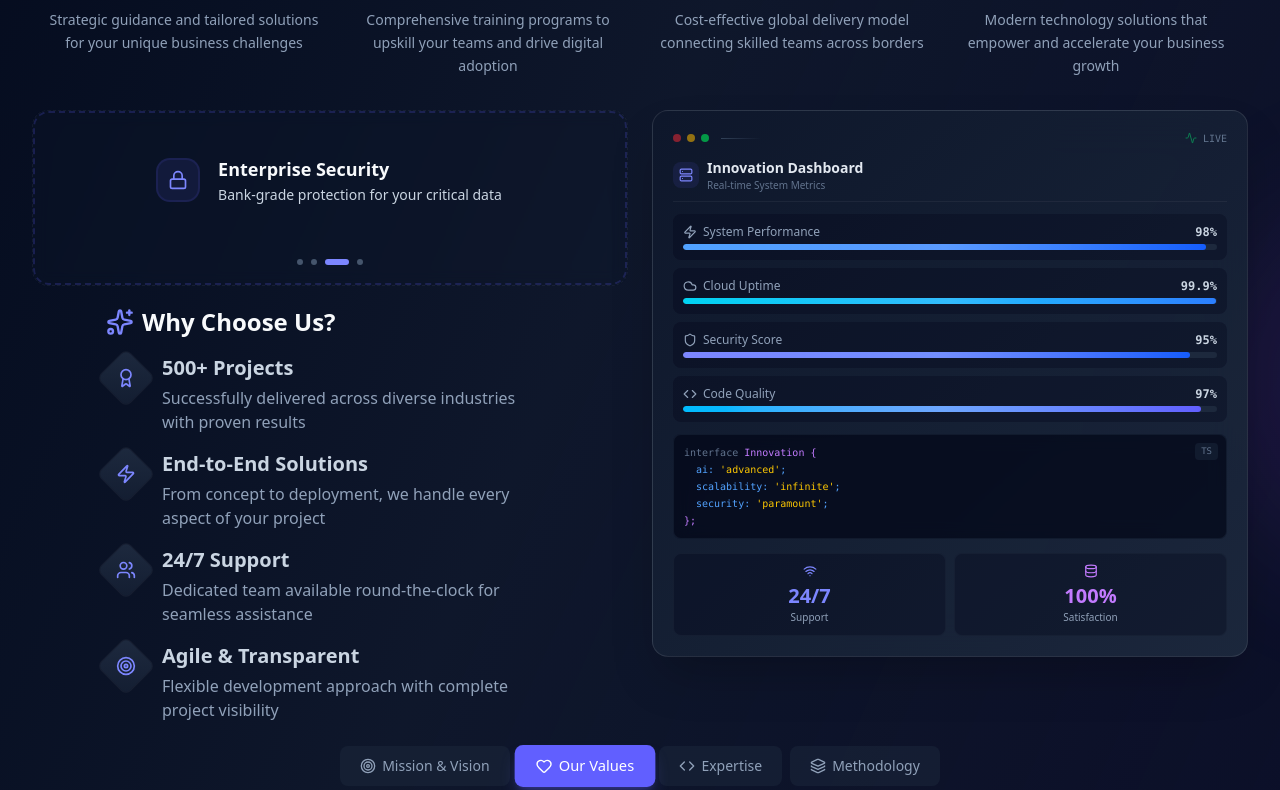
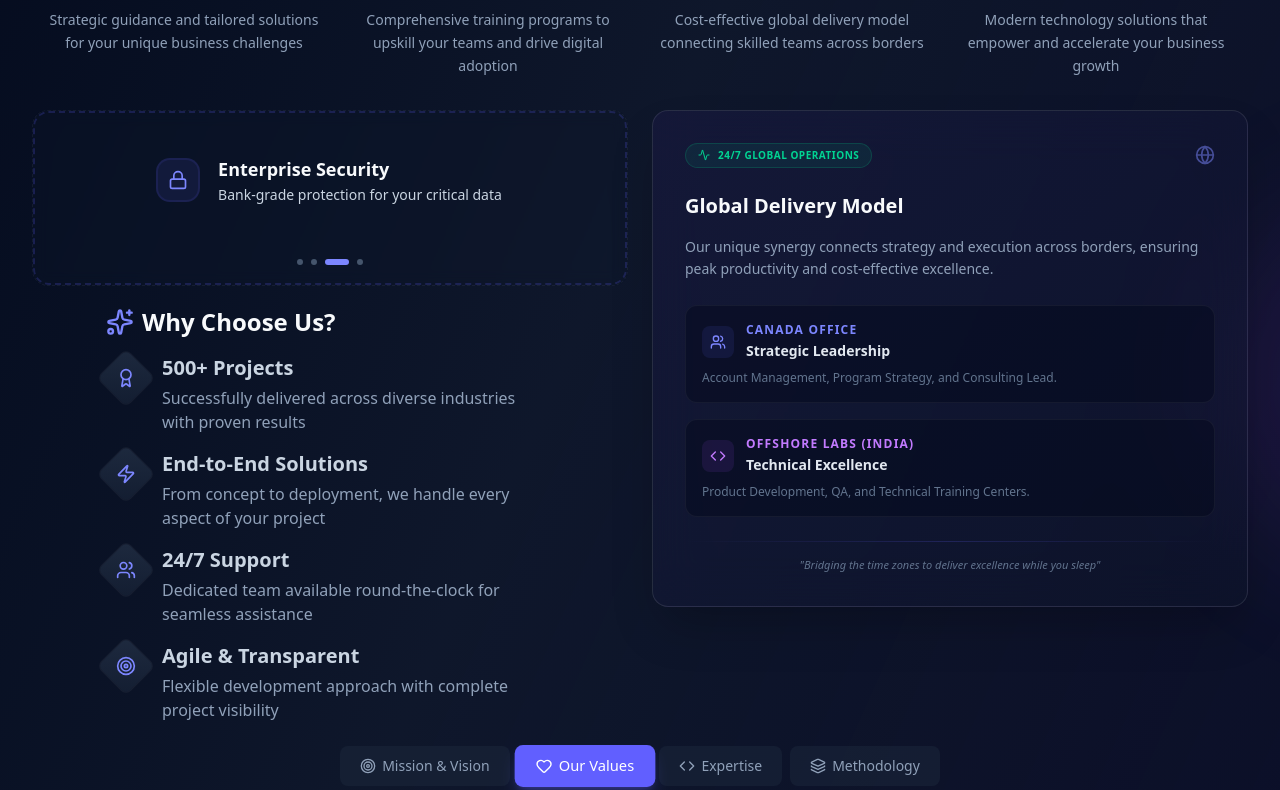
Before and after one commit to Himanshugurve/Kaav_website, a React (Vite) app: page / in a window 1280 px wide. Shown: the part 1930-2720 px from the top of the page. Built offline with nearby package versions, Linux system fonts and the light colour scheme.

Commit message:
feat: add Footer, About, Clients, and Contact sections along with new image assets.

```diff
--- a/src/components/Footer.jsx
+++ b/src/components/Footer.jsx
@@ -20,12 +20,6 @@ const Footer = () => {
     'Clients'
   ];
 
-  const legal = [
-    'Privacy Policy',
-    'Terms of Service',
-    'Cookie Policy'
-  ];
-
 
   return (
     <footer className="relative overflow-hidden border-t border-white/5 bg-gradient-to-b from-slate-950 to-black">
@@ -39,9 +33,11 @@ const Footer = () => {
             {/* Brand Section - Takes more space */}
             <div className="lg:col-span-4">
               <div className="mb-4">
-                <h3 className="mb-2 bg-gradient-to-r from-indigo-400 to-cyan-400 bg-clip-text text-2xl font-bold text-transparent">
-                  KAAV
-                </h3>
+                <img
+                  src="/Images/KAAV-ITES-DARK.png"
+                  alt="Kavv Logos"
+                  className="h-12 w-auto max-h-full object-contain transform scale-110 hover:scale-125 transition-transform duration-200"
+                />
                 <p className="text-sm text-slate-400">
                   Transforming ideas into powerful digital solutions
                 </p>
@@ -66,7 +62,7 @@ const Footer = () => {
             </div>
 
             {/* Links Section - Compact grid */}
-            <div className="grid grid-cols-2 gap-8 sm:grid-cols-3 lg:col-span-8">
+            <div className="grid grid-cols-2 gap-8 lg:col-span-8">
               {/* Services */}
               <div>
                 <h4 className="mb-3 text-xs font-semibold uppercase tracking-wider text-slate-300">
@@ -106,26 +102,6 @@ const Footer = () => {
                   ))}
                 </ul>
               </div>
-
-              {/* Legal */}
-              <div>
-                <h4 className="mb-3 text-xs font-semibold uppercase tracking-wider text-slate-300">
-                  Legal
-                </h4>
-                <ul className="space-y-2 text-sm">
-                  {legal.map((item) => (
-                    <li key={item}>
-                      <a
-                        href="#"
-                        className="group inline-flex items-center gap-1 text-slate-400 transition-colors hover:text-indigo-400"
-                      >
-                        {item}
-                        <ArrowUpRight className="h-3 w-3 opacity-0 transition-all group-hover:opacity-100 group-hover:translate-x-0.5 group-hover:-translate-y-0.5" />
-                      </a>
-                    </li>
-                  ))}
-                </ul>
-              </div>
             </div>
           </div>
         </div>
--- a/src/sections/About.jsx
+++ b/src/sections/About.jsx
@@ -62,12 +62,6 @@ const useIntersectionObserver = (options = {}) => {
 const About = () => {
   const [activeTab, setActiveTab] = useState('values');
   const [currentFeatureIndex, setCurrentFeatureIndex] = useState(0);
-  const [metrics, setMetrics] = useState({
-    performance: 0,
-    uptime: 0,
-    security: 0,
-    quality: 0
-  });
 
   const headerRef = useIntersectionObserver();
   const statsRef = useIntersectionObserver();
@@ -77,36 +71,6 @@ const About = () => {
   const achievementsRef = useIntersectionObserver();
   const ctaRef = useIntersectionObserver();
 
-  // Animate metrics on dashboard
-  useEffect(() => {
-    if (contentRef.isIntersecting) {
-      const targets = { performance: 98, uptime: 99.9, security: 95, quality: 97 };
-      const duration = 2000;
-      const steps = 60;
-      const stepDuration = duration / steps;
-
-      let currentStep = 0;
-      const interval = setInterval(() => {
-        currentStep++;
-        const progress = currentStep / steps;
-        const easeOut = 1 - Math.pow(1 - progress, 3);
-
-        setMetrics({
-          performance: targets.performance * easeOut,
-          uptime: targets.uptime * easeOut,
-          security: targets.security * easeOut,
-          quality: targets.quality * easeOut
-        });
-
-        if (currentStep >= steps) {
-          clearInterval(interval);
-          setMetrics(targets);
-        }
-      }, stepDuration);
-
-      return () => clearInterval(interval);
-    }
-  }, [contentRef.isIntersecting]);
 
   // Auto-rotate features
   useEffect(() => {
@@ -634,101 +598,67 @@ const About = () => {
             </div>
           </div>
 
-          {/* Right Column - Innovation Dashboard */}
+          {/* Right Column - Global Delivery Model */}
           <div className={`${contentRef.isIntersecting ? 'animate-fade-in-right delay-300' : 'opacity-0'}`}>
-            <div className="group relative overflow-hidden rounded-xl sm:rounded-2xl border border-white/10 bg-gradient-to-br from-slate-900/95 to-slate-800/95 p-4 sm:p-5 shadow-2xl backdrop-blur-xl transition-all duration-700">
-              <div className="absolute inset-0 opacity-0 transition-opacity duration-700">
-                <div className="absolute inset-0 bg-gradient-to-br from-indigo-500/10 via-purple-500/10 to-pink-500/10" />
-              </div>
+            <div className="group relative overflow-hidden rounded-xl sm:rounded-2xl border border-white/10 bg-gradient-to-br from-indigo-950/40 to-slate-900/40 p-6 md:p-8 shadow-2xl backdrop-blur-xl transition-all duration-700">
+              <div className="absolute inset-0 bg-gradient-to-br from-indigo-500/5 via-purple-500/5 to-transparent opacity-0 transition-opacity duration-700 group-hover:opacity-100" />
 
-              <div className="relative space-y-2.5 sm:space-y-3">
-                {/* Header */}
+              <div className="relative space-y-6">
                 <div className="flex items-center justify-between">
-                  <div className="flex items-center gap-2 sm:gap-3">
-                    <div className="flex gap-1.5">
-                      <div className="h-2 w-2 animate-pulse rounded-full bg-red-500" />
-                      <div className="h-2 w-2 animate-pulse rounded-full bg-yellow-500" style={{ animationDelay: '0.2s' }} />
-                      <div className="h-2 w-2 animate-pulse rounded-full bg-green-500" style={{ animationDelay: '0.4s' }} />
+                  <div className="inline-flex items-center gap-2 rounded-full border border-emerald-500/20 bg-emerald-500/10 px-3 py-1 text-[10px] font-bold uppercase tracking-wider text-emerald-400">
+                    <Activity className="h-3 w-3" />
+                    24/7 Global Operations
+                  </div>
+                  <Globe className="h-5 w-5 text-indigo-400 animate-pulse" />
+                </div>
+
+                <div className="space-y-4">
+                  <h4 className="text-xl font-bold text-slate-50">Global Delivery Model</h4>
+                  <p className="text-sm text-slate-400 leading-relaxed">
+                    Our unique synergy connects strategy and execution across borders, ensuring peak productivity and cost-effective excellence.
+                  </p>
+                </div>
+
+                <div className="grid gap-4">
+                  {/* Canada Node */}
+                  <div className="relative rounded-xl border border-white/5 bg-slate-950/40 p-4 transition-all duration-300 hover:border-indigo-500/30">
+                    <div className="flex items-center gap-3">
+                      <div className="rounded-lg bg-indigo-500/10 p-2 text-indigo-400">
+                        <Users className="h-4 w-4" />
+                      </div>
+                      <div>
+                        <span className="block text-xs font-bold text-indigo-400 uppercase tracking-widest">Canada Office</span>
+                        <span className="text-sm font-semibold text-slate-200">Strategic Leadership</span>
+                      </div>
                     </div>
-                    <div className="h-px w-6 sm:w-10 bg-gradient-to-r from-slate-700 to-transparent" />
+                    <p className="mt-2 text-xs text-slate-500">
+                      Account Management, Program Strategy, and Consulting Lead.
+                    </p>
                   </div>
-                  <div className="flex items-center gap-1.5">
-                    <Activity className="h-3 w-3 text-green-400 animate-pulse" />
-                    <span className="text-[9px] sm:text-[10px] font-mono text-slate-500">LIVE</span>
+
+                  {/* Indian Node */}
+                  <div className="relative rounded-xl border border-white/5 bg-slate-950/40 p-4 transition-all duration-300 hover:border-purple-500/30">
+                    <div className="flex items-center gap-3">
+                      <div className="rounded-lg bg-purple-500/10 p-2 text-purple-400">
+                        <Code className="h-4 w-4" />
+                      </div>
+                      <div>
+                        <span className="block text-xs font-bold text-purple-400 uppercase tracking-widest">Offshore Labs (India)</span>
+                        <span className="text-sm font-semibold text-slate-200">Technical Excellence</span>
+                      </div>
+                    </div>
+                    <p className="mt-2 text-xs text-slate-500">
+                      Product Development, QA, and Technical Training Centers.
+                    </p>
                   </div>
                 </div>
 
-                {/* Dashboard Title */}
-                <div className="flex items-center gap-2 border-b border-white/5 pb-2">
-                  <div className="rounded-lg bg-indigo-500/10 p-1.5">
-                    <Server className="h-3.5 w-3.5 text-indigo-400" />
-                  </div>
-                  <div>
-                    <h4 className="text-xs sm:text-sm font-semibold text-slate-200">Innovation Dashboard</h4>
-                    <p className="text-[9px] sm:text-[10px] text-slate-500">Real-time System Metrics</p>
-                  </div>
-                </div>
-
-                {/* Metrics */}
-                <div className="space-y-2">
-                  {[
-                    { label: 'System Performance', value: metrics.performance, color: 'from-blue-400 to-blue-600', icon: <Zap className="h-3 w-3 sm:h-3.5 sm:w-3.5" /> },
-                    { label: 'Cloud Uptime', value: metrics.uptime, color: 'from-cyan-400 to-blue-500', icon: <Cloud className="h-3 w-3 sm:h-3.5 sm:w-3.5" /> },
-                    { label: 'Security Score', value: metrics.security, color: 'from-indigo-400 to-blue-600', icon: <Shield className="h-3 w-3 sm:h-3.5 sm:w-3.5" /> },
-                    { label: 'Code Quality', value: metrics.quality, color: 'from-sky-400 to-indigo-500', icon: <Code className="h-3 w-3 sm:h-3.5 sm:w-3.5" /> },
-                  ].map((metric, index) => (
-                    <div key={index} className="group/metric space-y-1 rounded-lg bg-slate-950/30 p-2 sm:p-2.5 transition-all duration-300 hover:bg-slate-950/50">
-                      <div className="flex items-center justify-between text-xs">
-                        <div className="flex items-center gap-1.5">
-                          <div className="text-slate-400">{metric.icon}</div>
-                          <span className="font-medium text-slate-400 text-[10px] sm:text-xs">{metric.label}</span>
-                        </div>
-                        <span className="font-mono text-[10px] sm:text-xs font-semibold text-slate-300">
-                          {metric.value.toFixed(metric.label === 'Cloud Uptime' ? 1 : 0)}%
-                        </span>
-                      </div>
-                      <div className="relative h-1.5 overflow-hidden rounded-full bg-slate-800">
-                        <div
-                          className={`h-full rounded-full bg-gradient-to-r ${metric.color} transition-all duration-1000 ease-out`}
-                          style={{ width: `${metric.value}%` }}
-                        >
-                          <div className="h-full w-full animate-shimmer bg-gradient-to-r from-transparent via-white/20 to-transparent" />
-                        </div>
-                      </div>
-                    </div>
-                  ))}
-                </div>
-
-                {/* Code Block */}
-                <div className="group/code relative overflow-hidden rounded-lg border border-slate-800/50 bg-slate-950/70 p-2 sm:p-2.5 font-mono text-[9px] sm:text-[10px] backdrop-blur-sm transition-all duration-300 hover:border-indigo-500/30">
-                  <div className="absolute right-2 top-2 rounded bg-slate-800/50 px-1.5 py-0.5 text-[8px] sm:text-[9px] text-slate-500">TS</div>
-                  <div className="space-y-0.5">
-                    <div className="text-purple-400"><span className="text-slate-500">interface</span> Innovation {'{'}</div>
-                    <div className="ml-2 sm:ml-3 text-blue-400">ai: <span className="text-yellow-400">'advanced'</span>;</div>
-                    <div className="ml-2 sm:ml-3 text-blue-400">scalability: <span className="text-yellow-400">'infinite'</span>;</div>
-                    <div className="ml-2 sm:ml-3 text-blue-400">security: <span className="text-yellow-400">'paramount'</span>;</div>
-                    <div className="text-purple-400">{'}'};
-                    </div>
-                  </div>
-                  <div className="absolute inset-0 bg-gradient-to-r from-transparent via-indigo-500/5 to-transparent opacity-0 transition-opacity duration-300 group-hover/code:opacity-100" />
-                </div>
-
-                {/* Status Grid */}
-                <div className="grid grid-cols-2 gap-2 pt-0.5">
-                  <div className="group/status card-hover-effect overflow-hidden rounded-lg border border-slate-800/50 bg-slate-950/30 p-2 sm:p-2.5 text-center transition-all duration-300 hover:border-indigo-500/30 hover:bg-slate-950/50">
-                    <div className="mb-1 flex items-center justify-center">
-                      <Wifi className="h-3.5 w-3.5 text-indigo-400" />
-                    </div>
-                    <div className="text-lg sm:text-xl font-bold text-indigo-400 transition-all duration-300 group-hover/status:scale-110">24/7</div>
-                    <div className="text-[9px] sm:text-[10px] text-slate-400">Support</div>
-                  </div>
-                  <div className="group/status card-hover-effect overflow-hidden rounded-lg border border-slate-800/50 bg-slate-950/30 p-2 sm:p-2.5 text-center transition-all duration-300 hover:border-purple-500/30 hover:bg-slate-950/50">
-                    <div className="mb-1 flex items-center justify-center">
-                      <Database className="h-3.5 w-3.5 text-purple-400" />
-                    </div>
-                    <div className="text-lg sm:text-xl font-bold text-purple-400 transition-all duration-300 group-hover/status:scale-110">100%</div>
-                    <div className="text-[9px] sm:text-[10px] text-slate-400">Satisfaction</div>
-                  </div>
+                {/* Connection Line Visualization */}
+                <div className="relative pt-4 text-center">
+                  <div className="absolute inset-x-0 top-0 h-px bg-gradient-to-r from-transparent via-indigo-500/20 to-transparent" />
+                  <p className="text-[11px] font-medium text-slate-500 italic">
+                    "Bridging the time zones to deliver excellence while you sleep"
+                  </p>
                 </div>
               </div>
             </div>
--- a/src/sections/Clients.jsx
+++ b/src/sections/Clients.jsx
@@ -1,23 +1,44 @@
 import React, { useEffect, useRef } from 'react';
 import { Star, TrendingUp, Shield, Zap } from 'lucide-react';
+
+const LogoImage = ({ src, alt, fallbackText }) => {
+  const [hasError, setHasError] = React.useState(false);
+
+  if (!src || hasError) {
+    return (
+      <div className="flex h-full w-full items-center justify-center text-2xl font-bold bg-gradient-to-r from-indigo-400 to-purple-400 bg-clip-text text-transparent">
+        {fallbackText}
+      </div>
+    );
+  }
+
+  return (
+    <img
+      src={src}
+      alt={alt}
+      className="h-full w-full object-contain p-2 transition-transform duration-300 group-hover:scale-110"
+      onError={() => setHasError(true)}
+    />
+  );
+};
 
 const Clients = () => {
   const scrollRef = useRef(null);
 
   // Sample clients data - replace with your actual data
   const clients = [
-    'TechCorp Solutions',
-    'Global Industries',
-    'Innovation Labs',
-    'Digital Ventures',
-    'Future Systems',
-    'Smart Enterprises',
-    'Cloud Networks',
-    'Data Dynamics',
-    'Quantum Tech',
-    'NextGen Solutions',
-    'Alpha Systems',
-    'Beta Corporation'
+    {
+      name: 'Fat2Fit',
+      domain: 'fat2fitxpress.com',
+      logo: '/Images/fat2fit-logo.png',
+      testimonial: 'KAAV transformed our fitness platform with a seamless UI and robust backend. Their expertise in React and Node.js is top-notch.'
+    },
+    {
+      name: 'VenX',
+      domain: 'venx.co.in',
+      logo: '/Images/venx-logo.png',
+      testimonial: 'The team at KAAV delivered a high-performance solution that exceeded our expectations. Their attention to detail and technical skill is exceptional.'
+    }
   ];
 
   const stats = [
@@ -50,7 +71,7 @@ const Clients = () => {
   }, []);
 
   // Duplicate clients for seamless loop
-  const duplicatedClients = [...clients, ...clients, ...clients];
+  const duplicatedClients = [...clients, ...clients, ...clients, ...clients, ...clients, ...clients];
 
   return (
     <section id="clients" className="relative scroll-mt-24 overflow-hidden bg-gradient-to-b from-slate-950 via-indigo-950/20 to-slate-950 py-20">
@@ -72,7 +93,7 @@ const Clients = () => {
             <span className="bg-gradient-to-r from-indigo-400 via-purple-400 to-cyan-400 bg-clip-text text-transparent"> Industry Leaders</span>
           </h2>
           <p className="mx-auto max-w-2xl text-lg text-slate-400">
-            Join hundreds of companies that trust us to deliver innovative solutions and drive their digital transformation
+            Partnering with visionary brands to deliver innovative solutions and drive their digital transformation
           </p>
         </div>
 
@@ -92,7 +113,7 @@ const Clients = () => {
               <div
                 key={index}
                 className="group relative flex-shrink-0"
-                style={{ width: '280px' }}
+                style={{ width: '320px' }}
               >
                 <div className="relative overflow-hidden rounded-2xl border border-white/10 bg-gradient-to-br from-slate-900/60 to-slate-800/40 p-8 backdrop-blur-sm transition-all duration-300 hover:border-indigo-500/50 hover:bg-slate-900/80">
                   {/* Hover Glow Effect */}
@@ -100,20 +121,22 @@ const Clients = () => {
 
                   {/* Content */}
                   <div className="relative">
-                    {/* Logo Placeholder */}
-                    <div className="mb-4 flex h-12 items-center justify-center rounded-xl bg-gradient-to-br from-indigo-500/10 to-purple-500/10 ring-1 ring-white/10">
-                      <div className="text-2xl font-bold bg-gradient-to-r from-indigo-400 to-purple-400 bg-clip-text text-transparent">
-                        {client.split(' ').map(word => word[0]).join('')}
-                      </div>
+                    {/* Logo/Logo Placeholder */}
+                    <div className="mb-4 flex h-16 items-center justify-center rounded-xl bg-gradient-to-br from-indigo-500/5 to-purple-500/5 ring-1 ring-white/10 overflow-hidden">
+                      <LogoImage
+                        src={client.logo}
+                        alt={`${client.name} logo`}
+                        fallbackText={client.name}
+                      />
                     </div>
 
                     {/* Company Name */}
-                    <h3 className="mb-2 text-lg font-semibold text-white transition-colors group-hover:text-indigo-300">
-                      {client}
+                    <h3 className="mb-2 text-lg font-semibold text-white transition-colors group-hover:text-indigo-300 text-center">
+                      {client.name}
                     </h3>
 
                     {/* Rating */}
-                    <div className="flex items-center gap-1">
+                    <div className="flex items-center justify-center gap-1">
                       {[...Array(5)].map((_, i) => (
                         <Star
                           key={i}
@@ -127,8 +150,8 @@ const Clients = () => {
                     <div className="my-4 h-px bg-gradient-to-r from-transparent via-white/10 to-transparent" />
 
                     {/* Quote/Testimonial */}
-                    <p className="text-sm italic text-slate-400">
-                      "Outstanding service and exceptional results"
+                    <p className="text-sm italic text-slate-400 text-center min-h-[60px]">
+                      "{client.testimonial}"
                     </p>
                   </div>
                 </div>
```
Also changed, not shown: src/sections/Contact.jsx (+55 -21 lines), public/Images/fat2fit-logo.png (added), public/Images/venx-logo.png (added).
